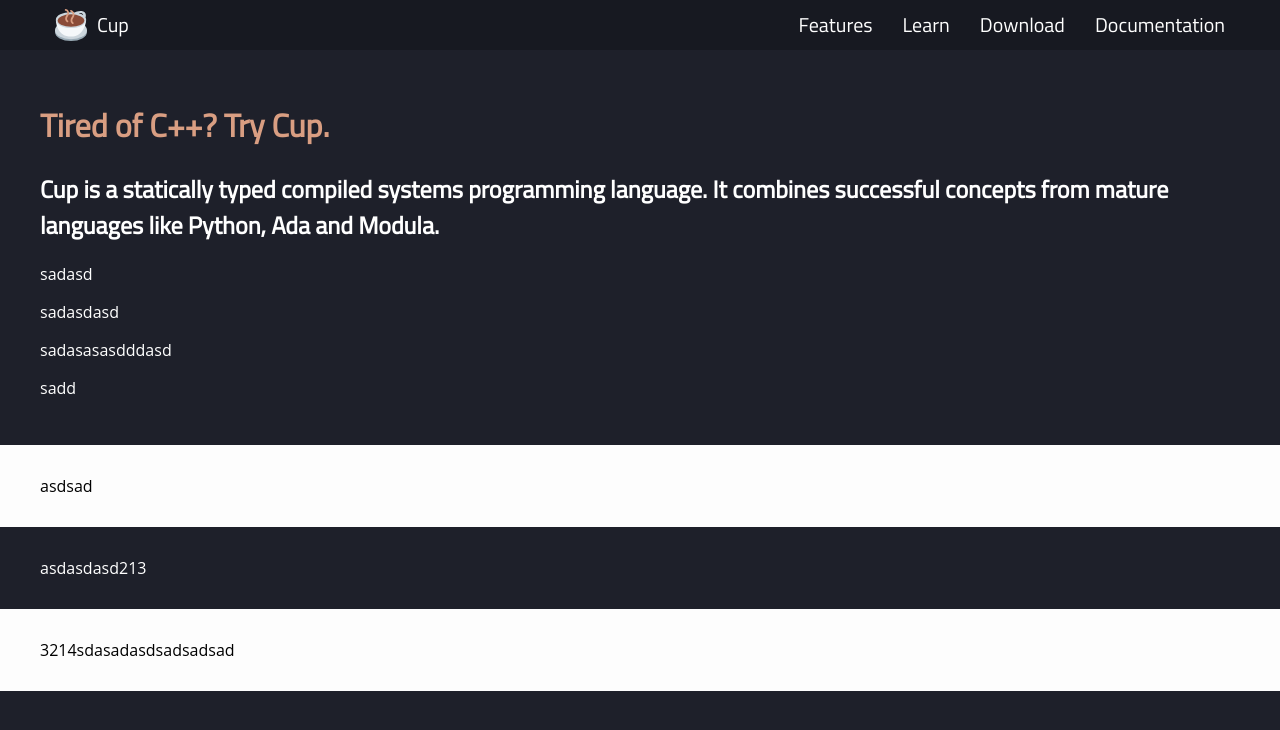
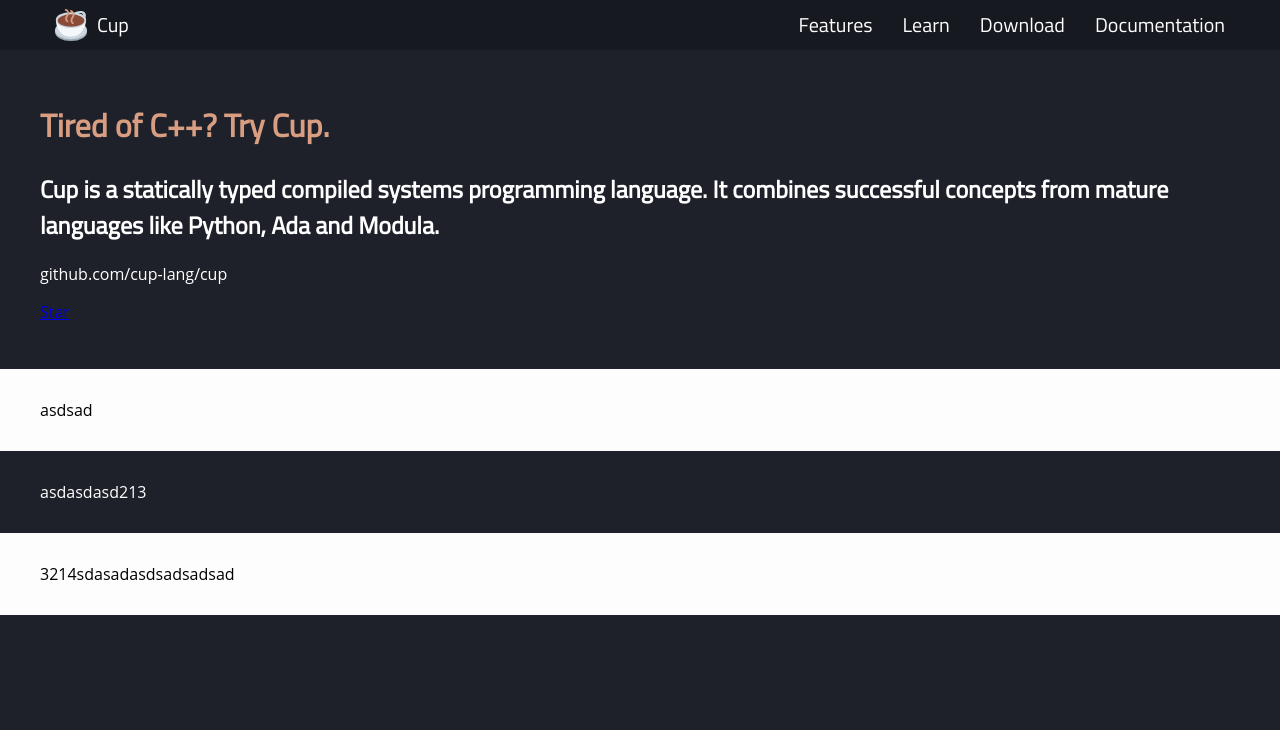
Before and after one commit to cup-lang/cup-lang.org, a Jekyll site: the page built from index.html, in a window 1280 px wide. Shown: the top 730 px of the page. Built offline with Jekyll 4.4.1, drawn with Linux system fonts in a browser that asks for light colours.

Commit message:
Update index.html

```diff
--- a/index.html
+++ b/index.html
@@ -9,10 +9,13 @@ layout: default
             It combines successful concepts from mature languages like Python, Ada and Modula.
         </h2>
         <a class="git-box">
-            <p>sadasd</p>
-            <p>sadasdasd</p>
-            <p>sadasasasdddasd</p>
-            <p>sadd</p>
+            <div>
+                <p>github.com/cup-lang/cup</p>
+                <p>
+                    <a class="github-button" href="https://github.com/cup-lang/cup" data-icon="octicon-star"
+                        data-show-count="true" aria-label="Star cup-lang/cup on GitHub">Star</a>
+                </p>
+            </div>
         </a>
         <!-- <a class="git-box" target="_blank" href="https://github.com/cup-lang/cup">
 
```
